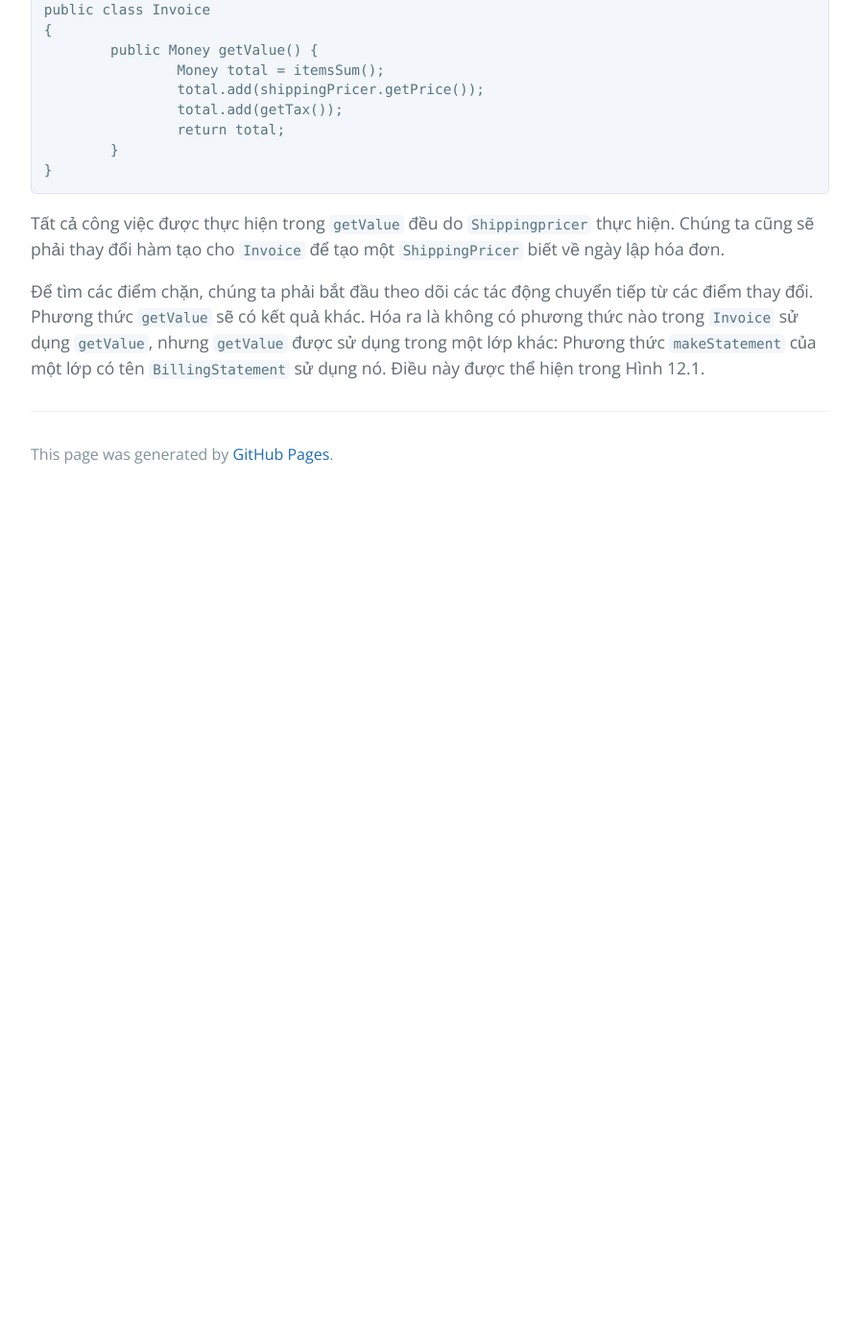
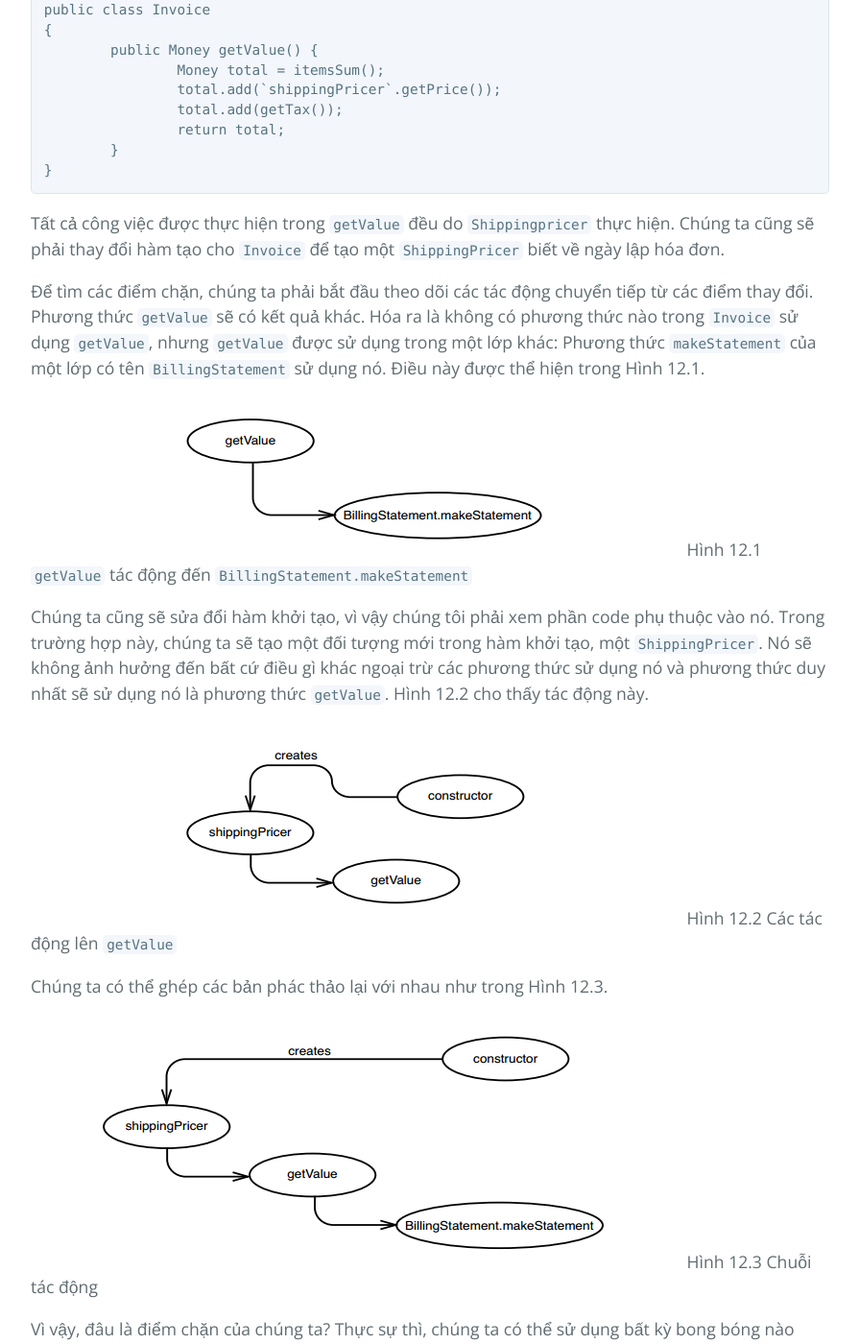
Before and after one commit to HaiBV/haibv.github.io, a Jekyll site: the page built from working-effectively-with-legacy-code/chapter-12-i-need-to-make-many-changes-in-one-area-do-i-have-to-break-dependencies-for-all-the-classes-involved.md, in a window 1280 px wide and 1400 px high, scrolled down 2669 px. Shown: the whole window at 96% size, without its empty margins (192-1087 px from the left). Built offline with Jekyll 4.4.1, drawn with Linux system fonts in a browser that asks for light colours; our own code applies the rules of GitHub Pages for plain Markdown files; before the commit the page ends 3186 px from its top, so only the background shows below that; some of the changed text lies outside the part shown.

Commit message:
Book - Working Efectively with Legacy Code - P2 - C12

````diff
--- a/working-effectively-with-legacy-code/chapter-12-i-need-to-make-many-changes-in-one-area-do-i-have-to-break-dependencies-for-all-the-classes-involved.md
+++ b/working-effectively-with-legacy-code/chapter-12-i-need-to-make-many-changes-in-one-area-do-i-have-to-break-dependencies-for-all-the-classes-involved.md
@@ -46,20 +46,37 @@
 }
 ```
 
-Chúng ta cần thay đổi cách tính chi phí vận chuyển cho New York. Cơ quan lập pháp vừa thêm một loại thuế ảnh hưởng đến hoạt động vận chuyển của chúng ta ở đó, và thật không may, chúng ta phải chuyển chi phí cho người tiêu dùng. Trong quá trình này, chúng ta sẽ trích xuất logic tính chi phí vận chuyển vào một lớp mới có tên là `ShippingPricer`. Khi hoàn thành, code sẽ trông như thế này:
+Chúng ta cần thay đổi cách tính chi phí vận chuyển cho New York. Cơ quan lập pháp vừa thêm một loại thuế ảnh hưởng đến hoạt động vận chuyển của chúng ta ở đó, và thật không may, chúng ta phải chuyển chi phí cho người tiêu dùng. Trong quá trình này, chúng ta sẽ trích xuất logic tính chi phí vận chuyển vào một lớp mới có tên là ``ShippingPricer``. Khi hoàn thành, code sẽ trông như thế này:
 
 ```Java
 public class Invoice
 {
 	public Money getValue() {
 		Money total = itemsSum();
-		total.add(shippingPricer.getPrice());
+		total.add(`shippingPricer`.getPrice());
 		total.add(getTax());
 		return total;
 	}
 }
 ```
 
-Tất cả công việc được thực hiện trong `getValue` đều do `Shippingpricer` thực hiện. Chúng ta cũng sẽ phải thay đổi hàm tạo cho `Invoice` để tạo một `ShippingPricer` biết về ngày lập hóa đơn.
+Tất cả công việc được thực hiện trong `getValue` đều do ``Shippingpricer`` thực hiện. Chúng ta cũng sẽ phải thay đổi hàm tạo cho `Invoice` để tạo một ``ShippingPricer`` biết về ngày lập hóa đơn.
 
 Để tìm các điểm chặn, chúng ta phải bắt đầu theo dõi các tác động chuyển tiếp từ các điểm thay đổi. Phương thức `getValue` sẽ có kết quả khác. Hóa ra là không có phương thức nào trong `Invoice` sử dụng `getValue`, nhưng `getValue` được sử dụng trong một lớp khác: Phương thức `makeStatement` của một lớp có tên `BillingStatement` sử dụng nó. Điều này được thể hiện trong Hình 12.1.
+
+![12.1](images/12/12-1.png)
+Hình 12.1 `getValue` tác động đến `BillingStatement.makeStatement`
+
+Chúng ta cũng sẽ sửa đổi hàm khởi tạo, vì vậy chúng tôi phải xem phần code phụ thuộc vào nó. Trong trường hợp này, chúng ta sẽ tạo một đối tượng mới trong hàm khởi tạo, một ``ShippingPricer``. Nó sẽ không ảnh hưởng đến bất cứ điều gì khác ngoại trừ các phương thức sử dụng nó và phương thức duy nhất sẽ sử dụng nó là phương thức `getValue`. Hình 12.2 cho thấy tác động này.
+
+![12.2](images/12/12-2.png)
+Hình 12.2 Các tác động lên `getValue`
+
+Chúng ta có thể ghép các bản phác thảo lại với nhau như trong Hình 12.3.
+
+![12.3](images/12/12-3.png)
+Hình 12.3 Chuỗi tác động
+
+Vì vậy, đâu là điểm chặn của chúng ta? Thực sự thì, chúng ta có thể sử dụng bất kỳ bong bóng nào trong sơ đồ trên làm _điểm chặn_, miễn là chúng ta có quyền truy cập vào bất kỳ thứ gì chúng đại diện. Chúng ta có thể thử kiểm thử thông qua biến `shippingPricer`, nhưng nó là một biến riêng tư (private) trong lớp `Invoice` nên chúng ta không có quyền truy cập vào nó. Ngay cả khi nó có thể truy cập được để kiểm tra, `shippingPricer` là một _điểm chặn_ khá hẹp. Chúng ta có thể cảm nhận được những gì đã làm với hàm khởi tạo (tạo `shippingPricer`) và đảm bảo rằng `shippingPricer` thực hiện những gì nó phải làm, nhưng chúng ta không thể sử dụng nó để đảm bảo rằng `getValue` không thay đổi theo chiều hướng xấu .
+
+Chúng ta có thể viết kiểm thử thực thi phương thức `makeStatement` của `BillingStatement` và kiểm tra giá trị trả về của nó để đảm bảo rằng chúng ta đã thực hiện các thay đổi của mình một cách chính xác. Nhưng tốt hơn hết, chúng ta nên viết kiểm thử thực thi `getValue` trong `Invoice` và kiểm tra ở đó. Thậm chí có thể ít việc hơn. Chắc chắn, sẽ rất tuyệt nếu kiểm thử `BillingStatement`, nhưng điều đó không cần thiết vào lúc này. Nếu chúng tôi phải thực hiện thay đổi đối với `BillingStatement` sau này, chúng tôi có thể kiểm tra nó sau đó.
````
Also changed, not shown: working-effectively-with-legacy-code/images/12/12-1.png (added), working-effectively-with-legacy-code/images/12/12-2.png (added), working-effectively-with-legacy-code/images/12/12-3.png (added).
